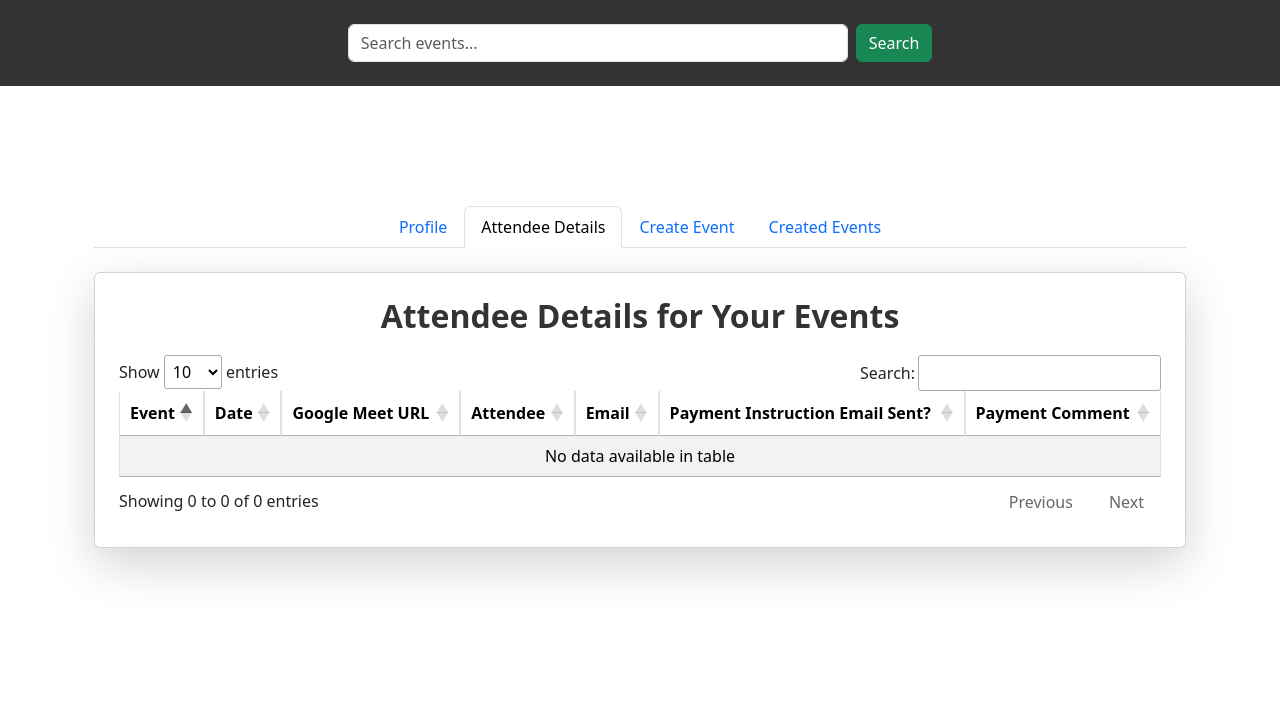
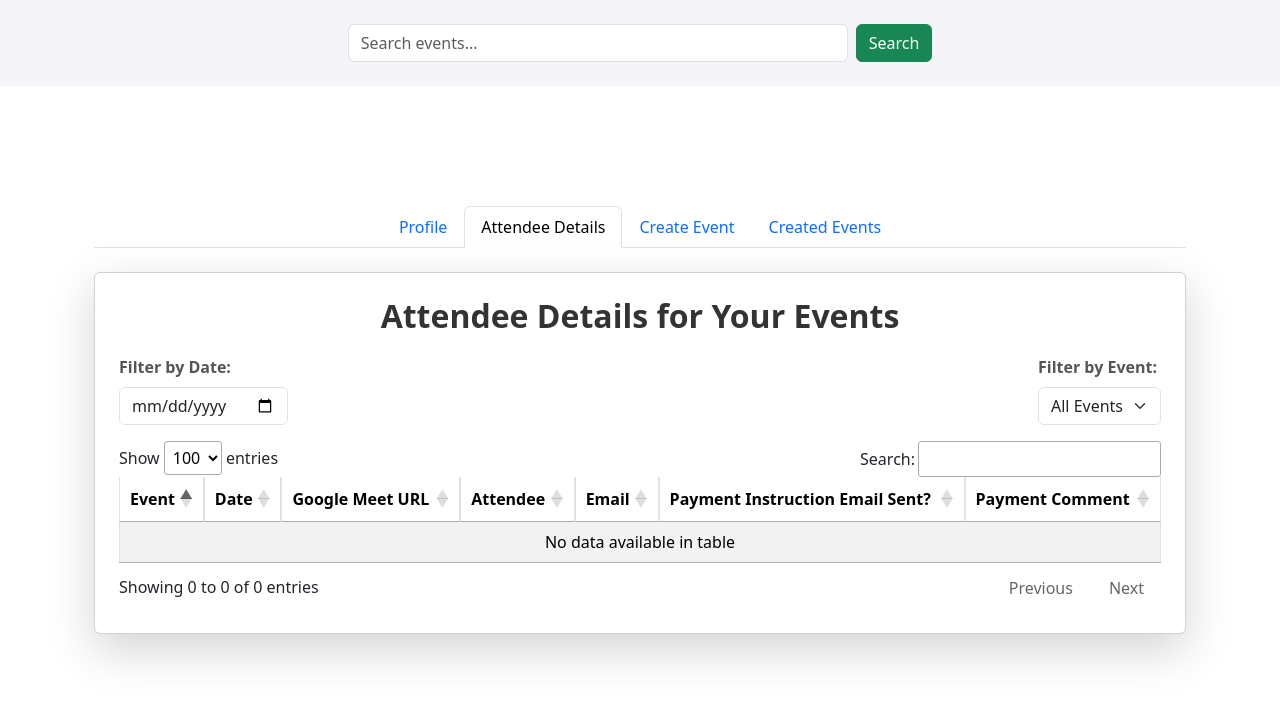
Before and after one commit to Quetzacuatl/online_meeting_app, a Flask app: page /dashboard in a window 1280 px wide. Shown: the part 56-758 px from the top of the page. Run offline with Flask 3, Linux system fonts and the light colour scheme; the visitor is signed in with stand-in values (Sample User, id 1); data that the repository does not hold is empty; some libraries are stand-ins or nearby versions.

Commit message:
20-11-2024

```diff
--- a/routes.py
+++ b/routes.py
@@ -86,6 +86,9 @@ def dashboard():
     created_events = Event.query.filter_by(user_id=current_user.id).all()
     attending_events = Event.query.join(Attendee).filter(Attendee.user_id == current_user.id).all()
 
+    # Generate unique event titles
+    unique_event_titles = {event.title for event in created_events}
+
     # Prepare data for the table
     table_data = []
     for event in created_events:
@@ -100,7 +103,7 @@ def dashboard():
                 "payment_comment": f"{event.id} + {attendee.user.email}"
             })
 
-    return render_template("dashboard.html", view=view, created_events=created_events, attending_events=attending_events, table_data=table_data)
+    return render_template("dashboard.html", view=view, created_events=created_events, attending_events=attending_events, table_data=table_data, unique_event_titles=unique_event_titles)
 
 
 @app.route("/edit_profile", methods=["POST"])
--- a/static/styles.css
+++ b/static/styles.css
@@ -18,7 +18,7 @@ body {
 
 /* Search Bar Container */
 .search-container {
-    background-color: #333;
+    background-color: #f4f4f9;
     color: white;
     padding: 15px 0;
 }
--- a/templates/base.html
+++ b/templates/base.html
@@ -135,6 +135,39 @@
             ]
         });
     });
+
+
+    // table filters for date & event title
+    document.addEventListener("DOMContentLoaded", function () {
+    // Check if the DataTable is already initialized
+    if (!$.fn.DataTable.isDataTable('#attendeeTable')) {
+        // Initialize the DataTable
+        const table = $('#attendeeTable').DataTable({
+            pageLength: 100, // Default number of rows per page
+            lengthMenu: [10, 25, 50, 100, 200], // Options for number of rows
+        });
+
+        // Add event listener for the dropdown
+        $('#eventFilter').on('change', function () {
+            const eventTitle = $(this).val(); // Get the selected event title
+            if (eventTitle) {
+                table.column(0).search('^' + eventTitle + '$', true, false).draw(); // Exact match
+            } else {
+                table.column(0).search('').draw(); // Clear filter
+            }
+        });
+
+        // Add event listener for the date filter
+        $('#dateFilter').on('input', function () {
+            const dateValue = $(this).val(); // Get the selected date
+            if (dateValue) {
+                table.column(1).search(dateValue).draw(); // Partial match for the date column
+            } else {
+                table.column(1).search('').draw(); // Clear filter
+            }
+        });
+    }
+});
     </script>
 
 
--- a/templates/dashboard.html
+++ b/templates/dashboard.html
@@ -67,6 +67,27 @@
     {% if view == 'dashboard' %}
     <div class="card shadow-lg p-4 mt-4">
         <h2 class="text-center">Attendee Details for Your Events</h2>
+
+
+        <div class="mb-3 d-flex justify-content-between">
+            <!-- Date Filter -->
+            <div>
+                <label for="dateFilter" class="form-label">Filter by Date:</label>
+                <input type="date" id="dateFilter" class="form-control" style="max-width: 200px;">
+            </div>
+
+            <!-- Event Title Dropdown Filter -->
+            <div>
+                <label for="eventFilter" class="form-label">Filter by Event:</label>
+                <select id="eventFilter" class="form-select" style="max-width: 200px;">
+                    <option value="">All Events</option>
+                    {% for event_title in unique_event_titles %}
+                    <option value="{{ event_title }}">{{ event_title }}</option>
+                    {% endfor %}
+                </select>
+            </div>
+        </div>
+        <span></span>
         <table id="attendeeTable" class="table table-striped table-bordered">
             <thead>
                 <tr>
```
Also changed, not shown: 9 other files.
